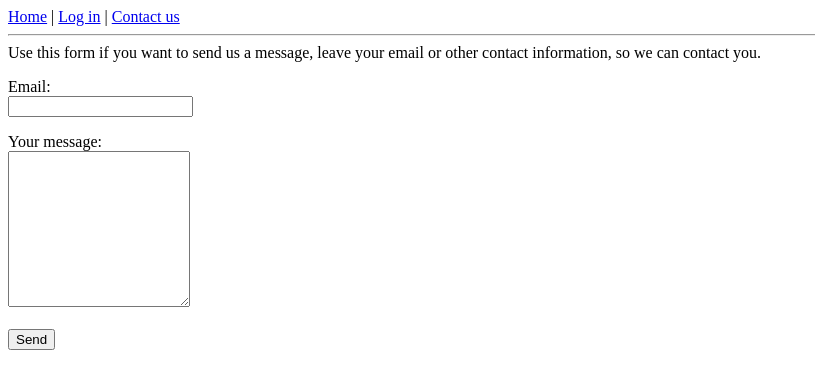
After one commit to Le36/PasteBag, a Flask app: template templates/contact.html in a window 1280 px wide. The commit adds this page. Shown: the top 389 px of the page, without its empty margins (0-815 px from the left). Run offline with Flask 2, Linux system fonts and the light colour scheme; the template is opened without the code that fills it, so the values that code supplies are empty.

Commit message:
added contact us function

```diff
--- a/modules/routes.py
+++ b/modules/routes.py
@@ -2,6 +2,7 @@ from app import app
 from flask import render_template, request, redirect
 from modules.accounts import user_login, user_logout, user_register
 from modules.burn import check_burn, burn
+from modules.contact import contact
 from modules.front import most_viewed, create_paste
 
 from modules.paste import paste, raw, confirm
@@ -76,3 +77,12 @@ def register():
     if request.method == "POST":
         state = user_register()
         return render_template("login.html") if not state else render_template("register.html", error=state)
+
+
+@app.route("/contact", methods=["POST", "GET"])
+def contact_us():
+    if request.method == "GET":
+        return render_template("contact.html")
+    if request.method == "POST":
+        message = contact()
+        return render_template("contact.html", message=message)
--- a/static/check.js
+++ b/static/check.js
@@ -20,3 +20,19 @@ function check(form) {
 function deleteConfirm() {
     return confirm("Do you really want to delete this paste?");
 }
+
+function contactConfirm() {
+    return confirm("Do you really want to send this message?");
+}
+
+function checkContact(form) {
+    if (form.email.value.length === 0) {
+        alert("Contact information cannot be empty!");
+        return false;
+    }
+    if (form.message.value.length === 0) {
+        alert("Message cannot be empty!");
+        return false;
+    }
+    return contactConfirm();
+}
--- /dev/null
+++ b/templates/contact.html
@@ -0,0 +1,29 @@
+<!DOCTYPE html>
+<html lang="en">
+<head>
+    <meta charset="UTF-8">
+    <title>Contact</title>
+    <script type="text/javascript" src="/static/check.js"></script>
+</head>
+<body>
+{% include "navigation.html" %}
+Use this form if you want to send us a message, leave your email or other contact information, so we can contact you.
+{% if message %}
+    <br><br>
+    {{ message }}
+    <br>
+{% endif %}
+<form action="/contact" method="POST" onsubmit="return checkContact(this)">
+    <p>Email:<br>
+        <label>
+            <input type="text" name="email">
+        </label></p>
+    <p>Your message:<br>
+        <label>
+            <textarea name="message" rows="10" cols="20"></textarea>
+        </label>
+        <br><br>
+        <input type="submit" value="Send">
+</form>
+</body>
+</html>
--- a/templates/navigation.html
+++ b/templates/navigation.html
@@ -2,9 +2,10 @@
 <a href="/"> Home</a> |
 {% if session.username %}
     You are logged in as <a href="/u/{{ session.username }}">{{ session.username }}</a>  |
-    <a href="/logout">Log out</a>
+    <a href="/logout">Log out</a> |
 {% else %}
-    <a href="/login">Log in</a>
+    <a href="/login">Log in</a> |
 {% endif %}
+<a href="/contact"> Contact us</a>
 <hr>
 </body>
```
Also changed, not shown: modules/contact.py (added, +18 -0 lines), schema.sql (+7 -0 lines), README.md.
